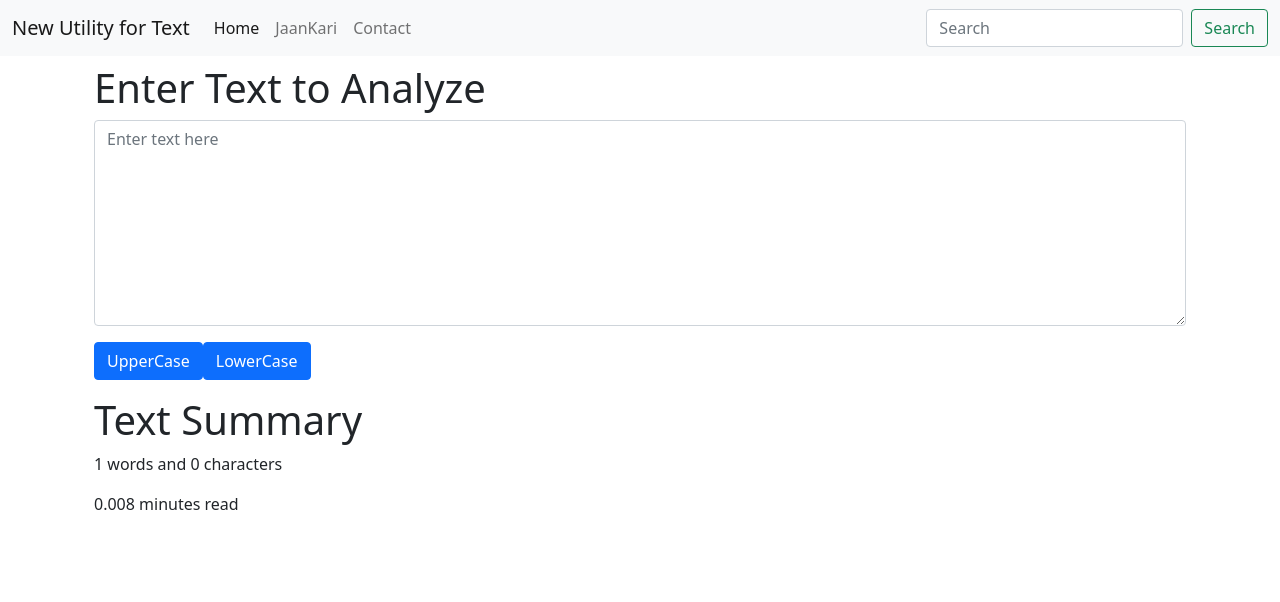
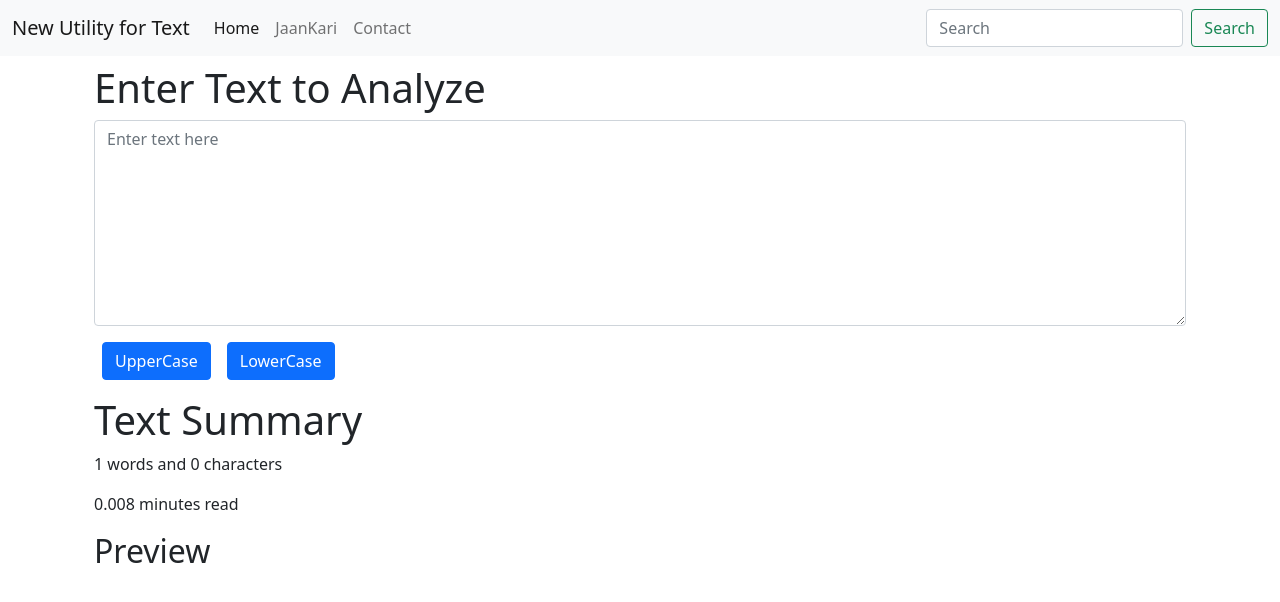
Before and after one commit to priyansu-nayak/Text-Utility, a React (Create React App) app: page / in a window 1280 px wide. Shown: the top 602 px of the page. Built offline with nearby package versions, Linux system fonts and the light colour scheme.

Commit message:
updated TextForm

```diff
--- a/src/components/TextForm.js
+++ b/src/components/TextForm.js
@@ -67,14 +67,18 @@ export default function TextForm(props) {
                 <div className="mb-3">
                     <textarea className="form-control" id="myBox" rows="8" placeholder='Enter text here' onChange={handleOnChange} value={text} ></textarea>
                 </div>
-                <button className="btn btn-primary" onClick={handleUpClick}>UpperCase</button>
-                <button className="btn btn-primary" onClick={handleLoClick}>LowerCase</button>
+                <button className="btn btn-primary mx-2" onClick={handleUpClick}>UpperCase</button>
+                <button className="btn btn-primary mx-2" onClick={handleLoClick}>LowerCase</button>
             </div>
 
             <div className="container my-3">
                 <h1>Text Summary</h1>
                 <p>{text.split(" ").length} words and {text.length} characters</p>
-                <p>{0.008 * text.split(" ").length } minutes read</p>
+                <p>{0.008 * text.split(" ").length} minutes read</p>
+                <h2>Preview</h2>
+                <p className="text-wrap">
+                     {text}
+                </p>
             </div>
         </>
     );
```
